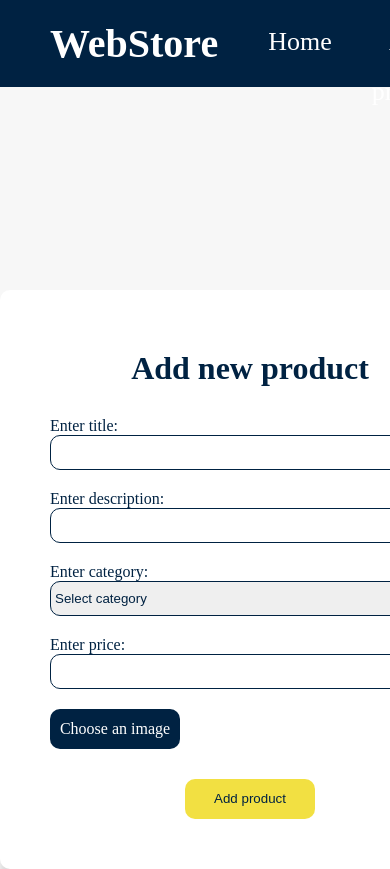
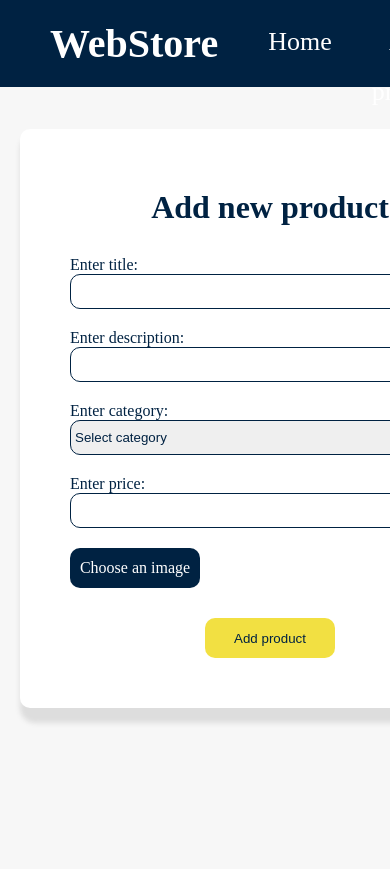
Before and after one commit to LLeski00/Internship-15-WebStore, a React (Vite) app: page /products/new in a window 390 px wide. Shown: the top 869 px of the page. After the commit the page ends 844 px from the top, so only its background shows below. Built offline with nearby package versions, Linux system fonts and the light colour scheme.

Commit message:
Adjust spacing

```diff
--- a/src/components/ProductDetails/ProductDetails.css
+++ b/src/components/ProductDetails/ProductDetails.css
@@ -2,6 +2,7 @@
     margin-top: 50px;
     display: flex;
     justify-content: center;
+    gap: 10%;
 }
 
 .product-details > img {
@@ -30,3 +31,14 @@
     margin-top: 60px;
     width: 80%;
 }
+
+@media (max-width: 1300px) {
+    .product-details {
+        flex-direction: column;
+        gap: 30px;
+    }
+
+    .product-details > img {
+        flex: none;
+    }
+}
--- a/src/components/ProductForm/ProductForm.css
+++ b/src/components/ProductForm/ProductForm.css
@@ -53,3 +53,9 @@
     background-color: rgba(238, 214, 0, 0.74);
     align-self: center;
 }
+
+@media (max-height: 900px) {
+    .product-form {
+        margin-top: 5vh;
+    }
+}
--- a/src/components/ProductList/ProductList.css
+++ b/src/components/ProductList/ProductList.css
@@ -20,5 +20,6 @@
 @media (max-width: 900px) {
     .product-list {
         grid-template-columns: repeat(1, 1fr);
+        padding-inline: 20px;
     }
 }
--- a/src/pages/ProductPage/ProductPage.css
+++ b/src/pages/ProductPage/ProductPage.css
@@ -1,7 +1,3 @@
-.product-page {
-    margin-inline: 100px;
-}
-
 .product-page > h2 {
     margin: 70px 0;
 }
--- a/src/pages/ProductsPage/ProductsPage.css
+++ b/src/pages/ProductsPage/ProductsPage.css
@@ -1,7 +1,6 @@
 .products-page {
     display: flex;
     flex-direction: column;
-    margin-inline: 100px;
 }
 
 .products-page > h1 {
--- a/src/styles/definitions.css
+++ b/src/styles/definitions.css
@@ -9,6 +9,22 @@ html {
     background-color: var(--page-background-color);
 }
 
+main {
+    margin-inline: 100px;
+}
+
 button {
     cursor: pointer;
 }
+
+@media (max-width: 1300px) {
+    main {
+        margin-inline: 50px;
+    }
+}
+
+@media (max-width: 900px) {
+    main {
+        margin-inline: 20px;
+    }
+}
```
